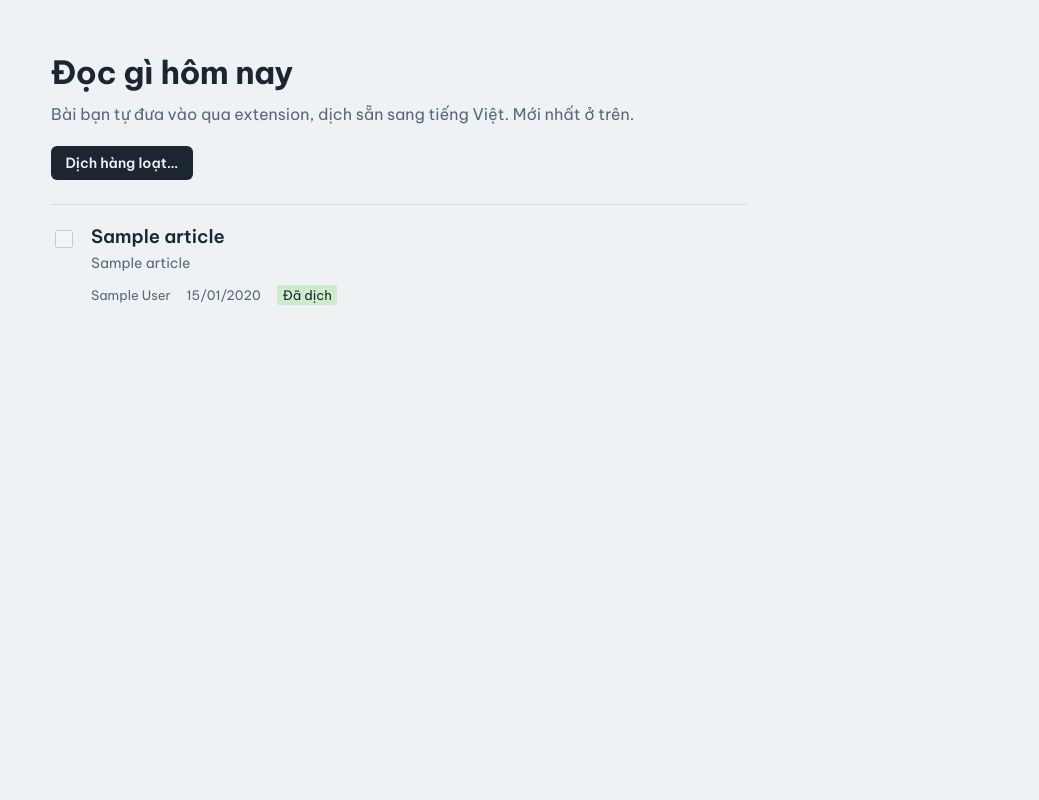
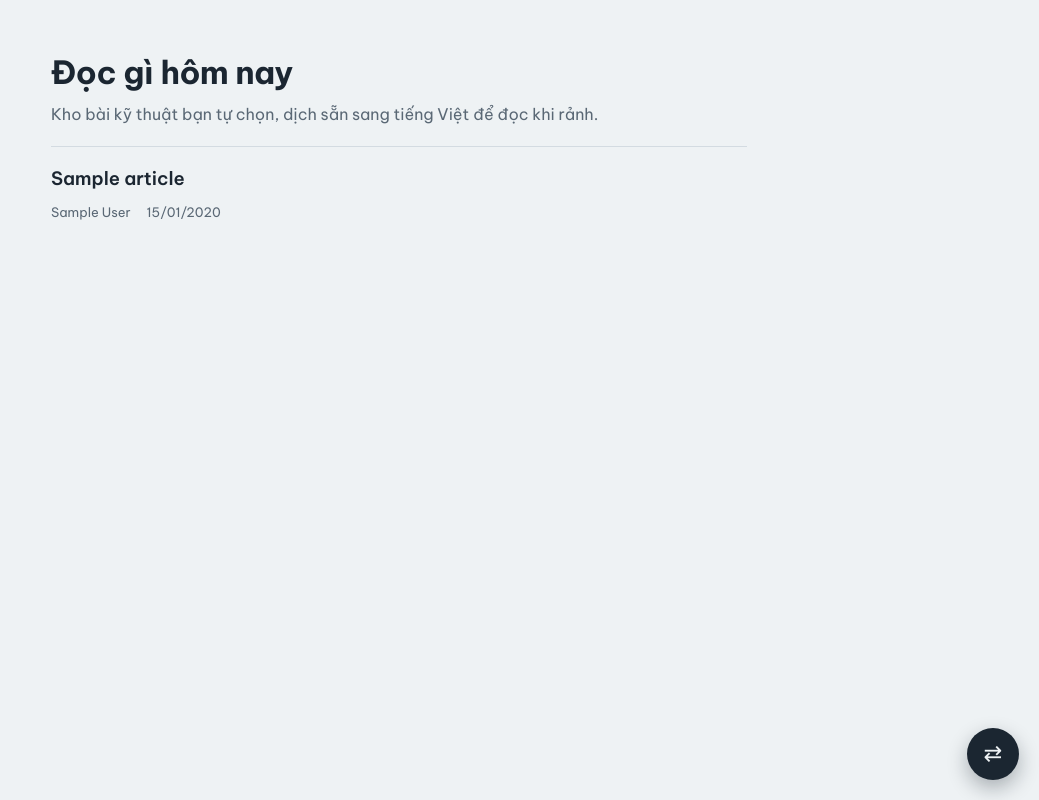
Before and after one commit to henryh2q/medium-reader, a FastAPI app: template templates/index.html in a window 1280 px wide. Shown: the whole page, without its empty margins (241-1280 px from the left). Run offline with FastAPI, Linux system fonts and the light colour scheme; the template is opened without the code that fills it: most values are stand-ins (such as "Sample title", 1, 10 or a date in 2020).

Commit message:
Redesign article list: icon-based translate, auto-generated summaries
UI changes per feedback:
- Removed the checkbox-per-row selection model entirely. The per-article
  translate action is now a small ⇄ icon button next to the title instead
  of a text button, and it disappears once a translation is done (a
  translated article shows its Vietnamese title with no icon at all —
  that already communicates "translated", no separate status tag needed).
- "Dịch hàng loạt" moved from a header button to a floating ⇄ button in
  the bottom-right corner; clicking it still opens the same picker modal.
  The modal's candidate list now excludes articles that are mid-translation
  (tracked via the in-memory _translating set) in addition to already-
  translated ones, so a batch submit can't double-queue a running job.
- Every article now shows a short description under its title: a 1-2
  sentence summary generated by Haiku at import time (summary_en), shown
  in English until the article is translated, at which point the title,
  description and content all switch to the Vietnamese versions generated
  together in one call during translation (summary_vi via
  translate_title_summary).
- Replaced the old generic tagline with one describing the site's purpose
  instead of the mechanics of how articles get in.

Schema: added summary_en/summary_vi columns to articles.

Co-Authored-By: Claude Sonnet 5 <noreply@anthropic.com>

```diff
--- a/app.py
+++ b/app.py
@@ -96,11 +96,17 @@ def admin_import(body: ImportIn, request: Request):
     md = fetcher.html_to_markdown_full(body.html)
     words = len(md.split())
     url = fetcher.clean_url(body.url)
+    title = body.title.strip()
+    try:
+        summary_en = llm.summarize_article(title, md)
+    except Exception:
+        log.exception("Tóm tắt lỗi khi import %s", url)
+        summary_en = None
     with db.conn() as c:
         cur = c.execute(
-            """INSERT OR IGNORE INTO articles (url, title, author, content_en, word_count, status)
-               VALUES (?, ?, ?, ?, ?, 'new')""",
-            (url, body.title.strip(), body.author.strip(), md, words),
+            """INSERT OR IGNORE INTO articles (url, title, author, content_en, summary_en, word_count, status)
+               VALUES (?, ?, ?, ?, ?, ?, 'new')""",
+            (url, title, body.author.strip(), md, summary_en, words),
         )
         if cur.rowcount == 0:
             return {"ok": False, "reason": "Bài đã có trong hệ thống."}
@@ -140,13 +146,23 @@ def _translate_one(article_id: int) -> None:
         _translating.add(article_id)
     try:
         with db.conn() as c:
-            a = c.execute("SELECT content_en FROM articles WHERE id=?", (article_id,)).fetchone()
+            a = c.execute("SELECT title, content_en, summary_en FROM articles WHERE id=?",
+                          (article_id,)).fetchone()
         if not a:
             return
-        vi = llm.translate_markdown(a["content_en"])
+        content_vi = llm.translate_markdown(a["content_en"])
+        title_vi, summary_vi = a["title"], a["summary_en"]
+        try:
+            ts = llm.translate_title_summary(a["title"], a["summary_en"] or "")
+            title_vi, summary_vi = ts["title_vi"], ts.get("summary_vi") or summary_vi
+        except Exception:
+            log.exception("Dịch title/summary lỗi #%d (vẫn dùng bản gốc)", article_id)
         with db.conn() as c:
-            c.execute("UPDATE articles SET status='translated', content_vi=? WHERE id=?",
-                      (vi, article_id))
+            c.execute(
+                """UPDATE articles SET status='translated', content_vi=?, title_vi=?, summary_vi=?
+                   WHERE id=?""",
+                (content_vi, title_vi, summary_vi, article_id),
+            )
         log.info("Đã dịch #%d", article_id)
     except Exception:
         log.exception("Dịch lỗi #%d", article_id)
@@ -176,9 +192,12 @@ def admin_translate_batch(body: TranslateBatchIn):
     with db.conn() as c:
         placeholders = ",".join("?" * len(body.article_ids))
         rows = c.execute(
-            f"SELECT id FROM articles WHERE id IN ({placeholders})", body.article_ids
+            f"""SELECT id FROM articles WHERE id IN ({placeholders})
+                AND status != 'translated'""",
+            body.article_ids,
         ).fetchall()
-    ids = [r["id"] for r in rows]
+    with _translating_lock:
+        ids = [r["id"] for r in rows if r["id"] not in _translating]
     for article_id in ids:
         threading.Thread(target=_translate_one, args=(article_id,), daemon=True).start()
     return {"ok": True, "count": len(ids)}
--- a/config.py
+++ b/config.py
@@ -13,6 +13,7 @@ IMPORT_TOKEN = os.getenv("IMPORT_TOKEN", "")
 
 DB_PATH = Path(os.getenv("DB_PATH", BASE_DIR / "data" / "reader.db"))
 
+MODEL_SUMMARIZE = os.getenv("MODEL_SUMMARIZE", "claude-haiku-4-5-20251001")
 MODEL_TRANSLATE = os.getenv("MODEL_TRANSLATE", "claude-sonnet-5")
 MODEL_EXPLAIN = os.getenv("MODEL_EXPLAIN", "claude-sonnet-5")
 
--- a/db.py
+++ b/db.py
@@ -10,9 +10,11 @@ CREATE TABLE IF NOT EXISTS articles (
     title        TEXT NOT NULL,
     author       TEXT,
     content_en   TEXT,
+    summary_en   TEXT,
     word_count   INTEGER DEFAULT 0,
     status       TEXT DEFAULT 'new',         -- new | translated | failed
     title_vi     TEXT,
+    summary_vi   TEXT,
     content_vi   TEXT,
     created_at   TEXT DEFAULT CURRENT_TIMESTAMP
 );
--- a/static/style.css
+++ b/static/style.css
@@ -39,35 +39,35 @@ a:focus-visible, button:focus-visible { outline: 2px solid var(--accent); outlin
 .shelf-head h1 { font-size: 2rem; font-weight: 700; letter-spacing: -0.01em; margin: 0 0 0.25rem; }
 .shelf-head p { color: var(--muted); margin: 0 0 1.25rem; }
 
-.batch-btn {
-  font: 600 0.875rem var(--ui); color: var(--paper); background: var(--ink);
-  border: 0; border-radius: 6px; padding: 0.5rem 0.9rem; cursor: pointer; margin-bottom: 1.5rem;
-}
-
 .entries { list-style: none; margin: 0; padding: 0; }
 .entry {
-  display: grid;
-  grid-template-columns: 1.5rem 1fr auto;
-  align-items: start;
-  gap: 1rem;
   padding: 1.25rem 0;
   border-top: 1px solid var(--rule);
 }
-.entry .pick { margin-top: 0.3rem; width: 1.1rem; height: 1.1rem; }
-.entry h2 { font-size: 1.15rem; font-weight: 600; line-height: 1.35; margin: 0; }
+.entry h2 { font-size: 1.15rem; font-weight: 600; line-height: 1.35; margin: 0; display: flex; align-items: baseline; gap: 0.5rem; }
 .entry h2 a { color: var(--ink); text-decoration: none; }
 .entry h2 a:hover { color: var(--accent); }
-.orig { color: var(--muted); font-size: 0.875rem; margin: 0.2rem 0 0; }
+.desc { color: var(--muted); font-size: 0.9rem; margin: 0.4rem 0 0; line-height: 1.5; }
 .meta { display: flex; flex-wrap: wrap; gap: 0.25rem 1rem; color: var(--muted); font-size: 0.8125rem; margin: 0.6rem 0 0; }
 .tag { color: var(--ink); background: var(--marker); padding: 0 0.35rem; border-radius: 2px; }
-.tag-done { background: #cdeccb; }
 .tag-err { background: #f6c6c0; }
 .translate-one {
-  font: 600 0.8125rem var(--ui); color: var(--paper); background: var(--accent);
-  border: 0; border-radius: 6px; padding: 0.4rem 0.75rem; cursor: pointer; white-space: nowrap;
+  flex-shrink: 0; font-size: 0.9rem; line-height: 1; color: var(--accent); background: none;
+  border: 1px solid var(--rule); border-radius: 999px; width: 1.75rem; height: 1.75rem;
+  cursor: pointer; padding: 0;
 }
+.translate-one:hover { background: var(--sheet); }
 .translate-one:disabled { opacity: 0.55; cursor: default; }
 .empty pre { background: var(--sheet); padding: 0.75rem 1rem; border-radius: 6px; }
+
+/* ---------- Nút nổi: dịch hàng loạt ---------- */
+.batch-fab {
+  position: fixed; right: 1.25rem; bottom: 1.25rem; z-index: 25;
+  width: 3.25rem; height: 3.25rem; border-radius: 999px;
+  font-size: 1.4rem; line-height: 1; color: var(--paper); background: var(--ink);
+  border: 0; cursor: pointer; box-shadow: 0 8px 20px rgba(10, 20, 30, 0.3);
+}
+.batch-fab:hover { background: var(--accent); }
 
 /* ---------- Modal dịch hàng loạt ---------- */
 .modal {
@@ -83,6 +83,7 @@ a:focus-visible, button:focus-visible { outline: 2px solid var(--accent); outlin
 }
 .modal-bar { display: flex; justify-content: space-between; align-items: center; padding: 0.9rem 1.1rem; border-bottom: 1px solid var(--rule); font-weight: 600; }
 .modal-all { display: flex; align-items: center; gap: 0.5rem; padding: 0.75rem 1.1rem; border-bottom: 1px solid var(--rule); font-size: 0.875rem; }
+.modal-all[hidden] { display: none; }
 .batch-list { list-style: none; margin: 0; padding: 0.5rem 1.1rem; overflow-y: auto; }
 .batch-list li { padding: 0.4rem 0; }
 .batch-list label { display: flex; align-items: flex-start; gap: 0.5rem; font-size: 0.9rem; cursor: pointer; }
--- a/static/translate.js
+++ b/static/translate.js
@@ -1,28 +1,17 @@
 (() => {
-  const entries = document.querySelectorAll('.entry');
-
-  const setBusy = (id, btn) => {
-    const entry = document.querySelector(`.entry[data-id="${id}"]`);
-    if (btn) btn.disabled = true;
-    const meta = entry && entry.querySelector('.meta');
-    if (meta && !meta.querySelector('.tag')) {
-      const tag = document.createElement('span');
-      tag.className = 'tag';
-      tag.textContent = 'Đang dịch…';
-      meta.appendChild(tag);
-    }
-  };
+  const entries = [...document.querySelectorAll('.entry')];
 
   // ---------- Dịch 1 bài ----------
   document.querySelectorAll('.translate-one').forEach((btn) => {
-    btn.addEventListener('click', async () => {
+    btn.addEventListener('click', async (e) => {
+      e.preventDefault();
       const id = btn.dataset.id;
-      setBusy(id, btn);
+      btn.disabled = true;
       try {
         const res = await fetch(`/admin/translate/${id}`, { method: 'POST' });
         if (!res.ok) throw new Error(await res.text());
-      } catch (e) {
-        alert(`Không bắt đầu dịch được: ${e.message}`);
+      } catch (err) {
+        alert(`Không bắt đầu dịch được: ${err.message}`);
         btn.disabled = false;
         return;
       }
@@ -31,21 +20,30 @@
   });
 
   // ---------- Dịch hàng loạt ----------
-  const batchBtn = document.getElementById('batch-btn');
+  const fab = document.getElementById('batch-fab');
   const modal = document.getElementById('batch-modal');
-  if (!batchBtn || !modal) return;
+  if (!fab || !modal) return;
 
   const list = document.getElementById('batch-list');
   const selectAll = document.getElementById('select-all');
   const submitBtn = document.getElementById('batch-submit');
 
-  const pending = [...entries].filter((e) => e.querySelector('.pick:not(:disabled)'));
+  const pending = entries.filter((e) => e.dataset.status === 'new' || e.dataset.status === 'failed');
 
   const openModal = () => {
     list.innerHTML = '';
+    if (!pending.length) {
+      const li = document.createElement('li');
+      li.textContent = 'Không có bài nào đang chờ dịch.';
+      list.append(li);
+      submitBtn.hidden = true;
+      selectAll.closest('.modal-all').hidden = true;
+    } else {
+      submitBtn.hidden = false;
+      selectAll.closest('.modal-all').hidden = false;
       pending.forEach((entry) => {
         const id = entry.dataset.id;
-      const title = entry.querySelector('h2').textContent.trim();
+        const title = entry.dataset.title;
         const li = document.createElement('li');
         const label = document.createElement('label');
         const cb = document.createElement('input');
@@ -56,11 +54,12 @@
         li.append(label);
         list.append(li);
       });
+    }
     selectAll.checked = false;
     modal.hidden = false;
   };
 
-  batchBtn.addEventListener('click', openModal);
+  fab.addEventListener('click', openModal);
   document.getElementById('batch-close').addEventListener('click', () => { modal.hidden = true; });
   modal.addEventListener('click', (e) => { if (e.target === modal) modal.hidden = true; });
 
--- a/templates/index.html
+++ b/templates/index.html
@@ -3,10 +3,7 @@
 <main class="shelf">
   <header class="shelf-head">
     <h1>Đọc gì hôm nay</h1>
-    <p>Bài bạn tự đưa vào qua extension, dịch sẵn sang tiếng Việt. Mới nhất ở trên.</p>
-    {% if articles %}
-    <button type="button" id="batch-btn" class="batch-btn">Dịch hàng loạt…</button>
-    {% endif %}
+    <p>Kho bài kỹ thuật bạn tự chọn, dịch sẵn sang tiếng Việt để đọc khi rảnh.</p>
   </header>
 
   {% if not articles %}
@@ -18,34 +15,38 @@
 
   <ol class="entries">
   {% for a in articles %}
-    <li class="entry" data-id="{{ a.id }}">
-      <input type="checkbox" class="pick" value="{{ a.id }}"
-        {% if a.status == 'translated' %}disabled{% endif %}>
+    <li class="entry" data-id="{{ a.id }}"
+        data-status="{{ 'translating' if a.id in translating_ids else a.status }}"
+        data-title="{{ a.title }}">
       <div>
         <h2>
           {% if a.status == 'translated' %}
-            <a href="/a/{{ a.id }}">{{ a.title_vi or a.title }}</a>
+            <a href="/a/{{ a.id }}">{{ a.title_vi }}</a>
           {% else %}
             <a href="{{ a.url }}" target="_blank" rel="noopener">{{ a.title }}</a>
+            {% if a.id not in translating_ids %}
+            <button type="button" class="translate-one" data-id="{{ a.id }}" title="Dịch bài này" aria-label="Dịch bài này">⇄</button>
+            {% endif %}
           {% endif %}
         </h2>
-        {% if a.status == 'translated' %}<p class="orig">{{ a.title }}</p>{% endif %}
+        {% set desc = a.summary_vi if a.status == 'translated' else a.summary_en %}
+        {% if desc %}<p class="desc">{{ desc }}</p>{% endif %}
         <p class="meta">
           <span>{{ a.author }}</span>
           <span>{{ a.created_at | date }}</span>
           {% if a.id in translating_ids %}<span class="tag">Đang dịch…</span>
-          {% elif a.status == 'translated' %}<span class="tag tag-done">Đã dịch</span>
           {% elif a.status == 'failed' %}<span class="tag tag-err">Dịch lỗi</span>
           {% endif %}
         </p>
       </div>
-      {% if a.status != 'translated' and a.id not in translating_ids %}
-      <button type="button" class="translate-one" data-id="{{ a.id }}">Dịch</button>
-      {% endif %}
     </li>
   {% endfor %}
   </ol>
 </main>
+
+{% if articles %}
+<button type="button" id="batch-fab" class="batch-fab" title="Dịch hàng loạt" aria-label="Dịch hàng loạt">⇄</button>
+{% endif %}
 
 <div id="batch-modal" class="modal" hidden>
   <div class="modal-box">
```
Also changed, not shown: llm.py (+27 -2 lines), README.md. Lines whose indentation alone changed are shown as unchanged.
